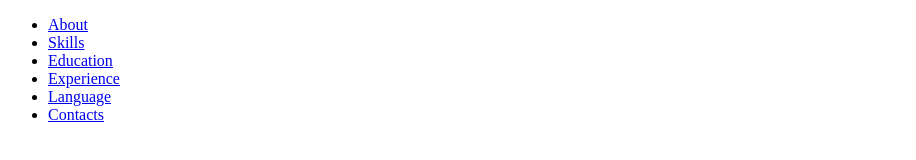
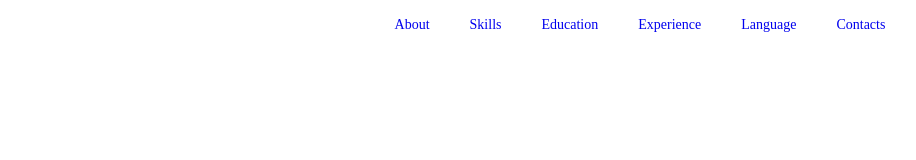
Before and after one commit to VlaRu/rsschool-cv, a plain HTML site: page index.html in a window 1280 px wide. Shown: the whole page, without its empty margins (0-916 px from the left). Drawn offline with Linux system fonts and the light colour scheme.

Commit message:
feat: add default settings in css

```diff
--- a/style.css
+++ b/style.css
@@ -1,2 +1,60 @@
+/* default settings */
+*{
+  padding: 0;
+  margin: 0;
+  border: 0;
+
+}
+
+*,*:before,*:after{
+   -moz-box-sizing: border-box;
+   -webkit-box-sizing: border-box;
+   box-sizing: border-box;
+}
+:focus,:active{outline: none;}
+a:focus,a:active{outline: none;}
+
+nav,footer,header,asider{display: block;}
+
+html,body{
+   height: 100%;
+   width: 100%;
+   font-size: 100%;
+   line-height: -1;
+   font-size: 14px;
+   -ms-text-size-adjust: -100%;
+   -moz-text-size-adjust: -100%;
+   -webkit-text-size-adjust: -100%;
+}
+input,button,textarea{font-family: inherit;}
+
+input ::-ms-clear{display: none;}
+button{cursor: pointer;}
+button::-moz-focus-inner{padding: 0; border: 0;}
+a,a:visited{text-decoration: none;}
+ul li{list-style: none;}
+img{vertical-align: top;}
+
+
+h1,h2,h3,h4,h5,h6{font-size: inherit;font-weight: 400;}
 /* font-family: 'Archivo Narrow', sans-serif;
 font-family: 'Poppins', sans-serif; */
+html {
+  scroll-behavior: smooth;
+}
+
+.main-container {
+  max-width: 1440px;
+  margin: 0 auto;
+}
+
+.nav-list {
+  display: flex;
+  justify-content: center;
+  align-items: center;
+}
+
+.nav-link {
+  padding: 0 20px;
+  line-height: 50px;
+}
```
